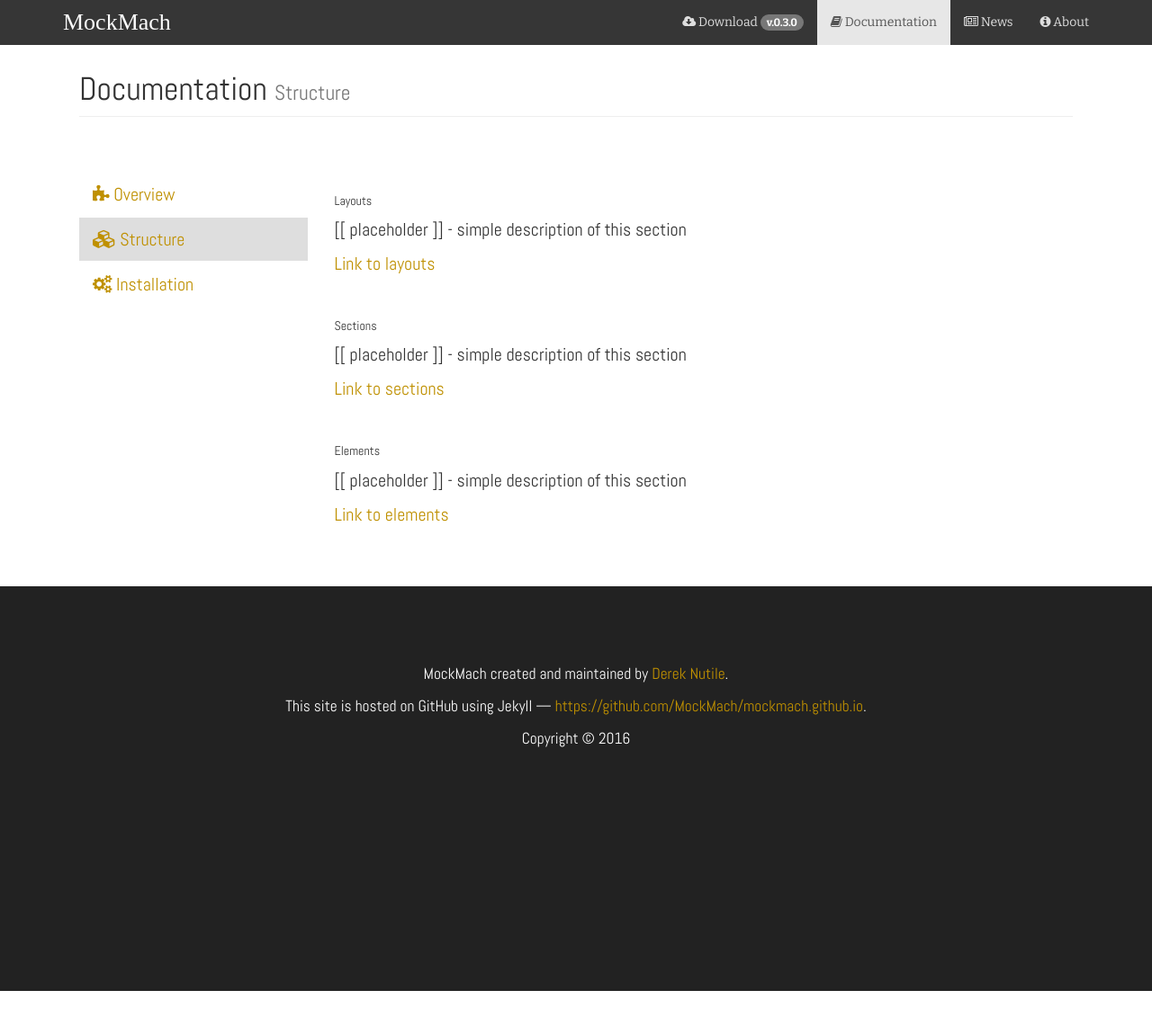
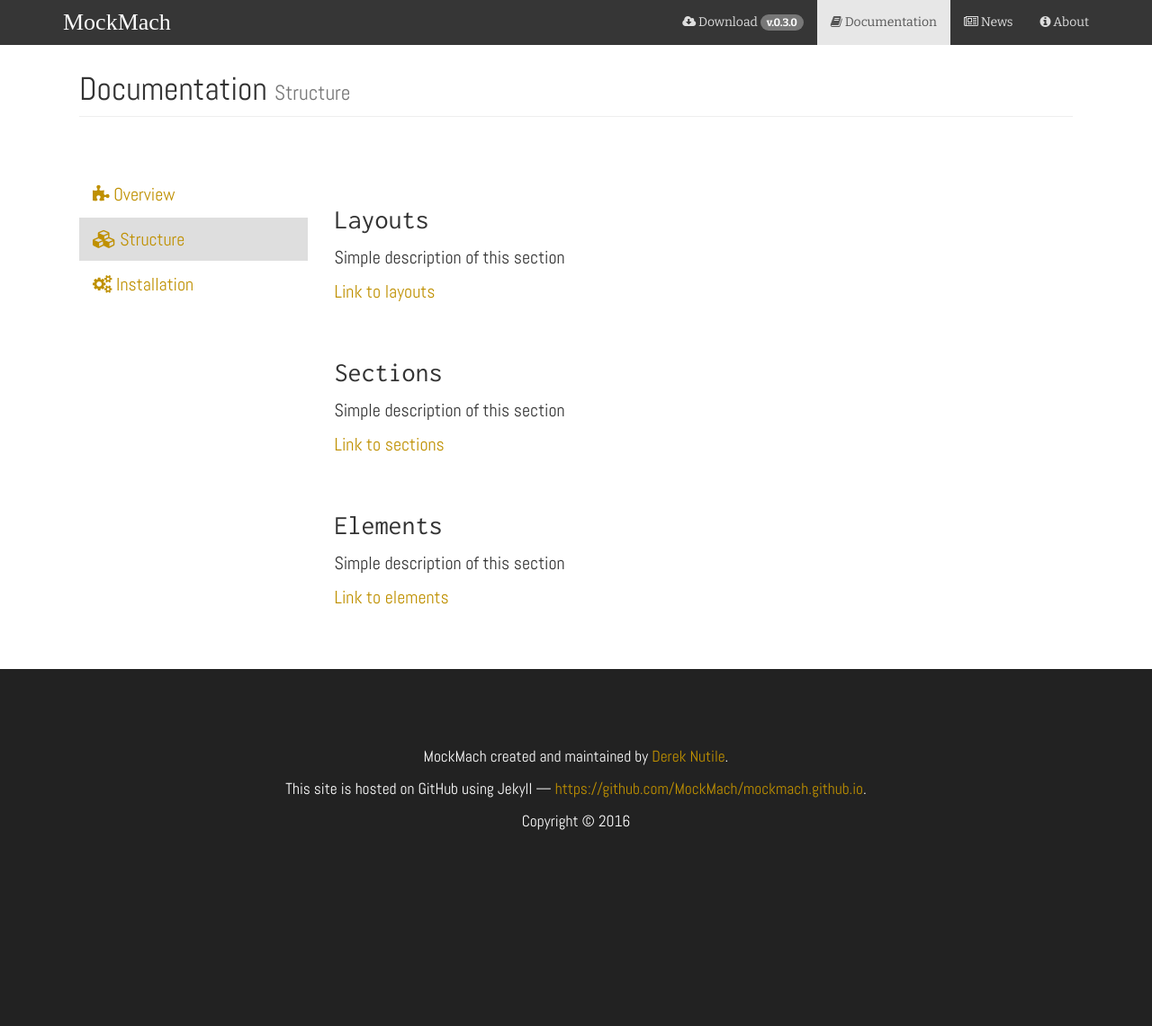
Before and after one commit to MockMach/mockmach.github.io, a Jekyll site: the page built from docs/structure.html, in a window 1280 px wide and 1194 px high. Shown: the top 1141 px of the window at 90% size. Built offline with Jekyll 4.4.1, drawn with Linux system fonts in a browser that asks for light colours.

Commit message:
edit/copy - Minor copy updates

```diff
--- a/docs/structure.html
+++ b/docs/structure.html
@@ -15,21 +15,22 @@
             </div>
 
             <div class="col-md-9 col-lg-9">
+
                 <section id="layouts" class="palette horizontal-padding-small" name="layouts">
-                    <h5>Layouts</h5>
-                    <p>[[ placeholder ]] - simple description of this section</p>
+                    <h3>Layouts</h3>
+                    <p>Simple description of this section</p>
                     <p><a href="layouts">Link to layouts</a></p>
                 </section><!-- /#layouts -->
 
                 <section id="sections" class="palette horizontal-padding-small" name="sections">
-                    <h5>Sections</h5>
-                    <p>[[ placeholder ]] - simple description of this section</p>
+                    <h3>Sections</h3>
+                    <p>Simple description of this section</p>
                     <p><a href="sections">Link to sections</a></p>
                 </section><!-- /#sections -->
 
                 <section id="elements" class="palette horizontal-padding-small" name="elements">
-                    <h5>Elements</h5>
-                    <p>[[ placeholder ]] - simple description of this section</p>
+                    <h3>Elements</h3>
+                    <p>Simple description of this section</p>
                     <p><a href="elements">Link to elements</a></p>
                 </section><!-- /#elements -->
             </div>
```
Also changed, not shown: docs/index.html (+7 -2 lines), docs/install.html (+9 -1 lines).
